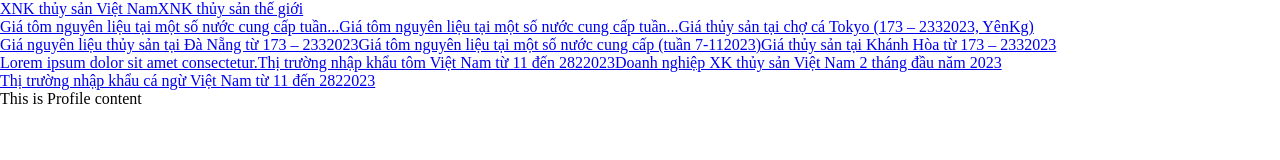
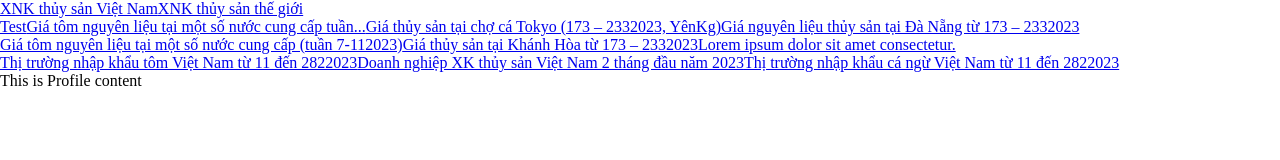
Before and after one commit to DuyTrinh247/test, a plain HTML site: page BT2/index.html in a window 1280 px wide. Drawn offline with Linux system fonts and the light colour scheme.

Commit message:
Add files via upload

```diff
--- a/BT2/index.html
+++ b/BT2/index.html
@@ -52,7 +52,8 @@
           <ul class="statistic__item">
             <li class="link-box">
               <a href="/">
-                Giá tôm nguyên liệu tại một số nước cung cấp tuần...
+                Test
+
               </a>
             </li>
 
```
